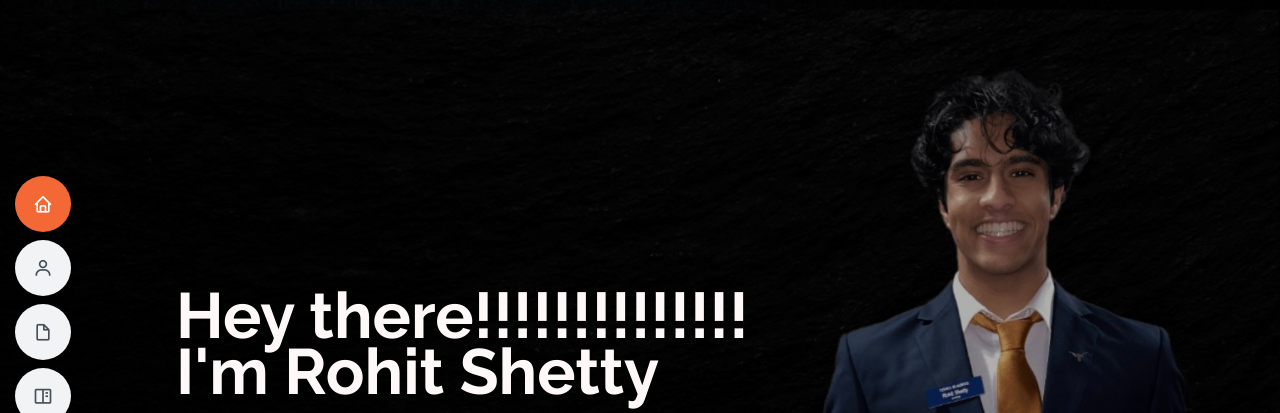
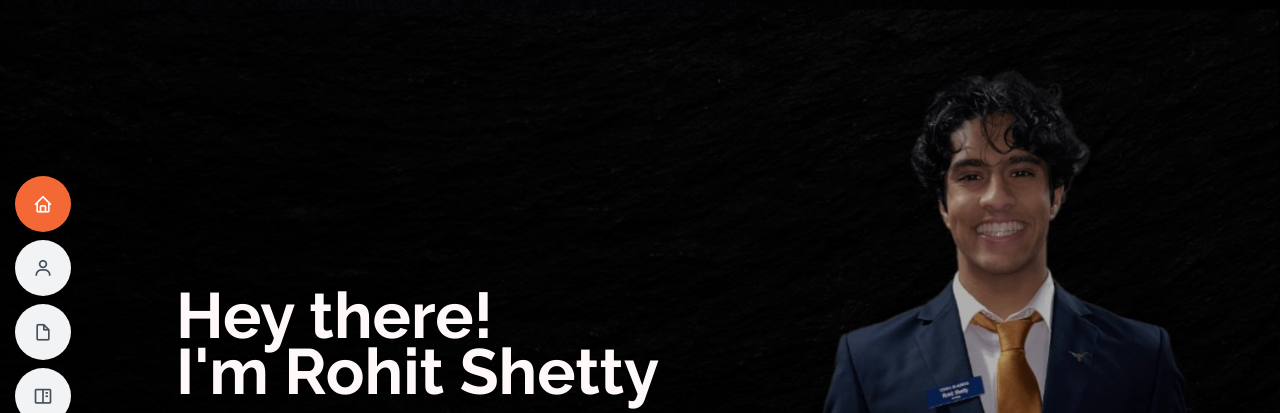
Before and after one commit to Rohit-03/Rohit-03.github.io, a plain HTML site: page index.html in a window 1280 px wide. Shown: the top 413 px of the page. Drawn offline with Linux system fonts and the light colour scheme; files whose address does not match are found by name.

Commit message:
changes title

```diff
--- a/index.html
+++ b/index.html
@@ -63,7 +63,7 @@
   <!-- ======= Hero Section ======= -->
   <section id="hero" class="d-flex flex-column justify-content-center">
     <div class="container" data-aos="zoom-in" data-aos-delay="100">
-      <h1>Hey there!!!!!!!!!!!!!!</h1>
+      <h1>Hey there!</h1>
       <h1>I'm Rohit Shetty</h1>
       <p><span class="typed" data-typed-items="Developer, Engineer, Inovator, Entrepreneur, Dancer"></span></p>
       <div class="social-links">
```
